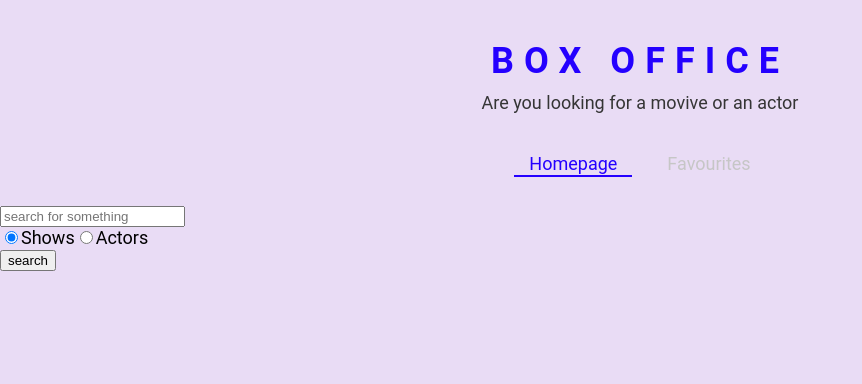
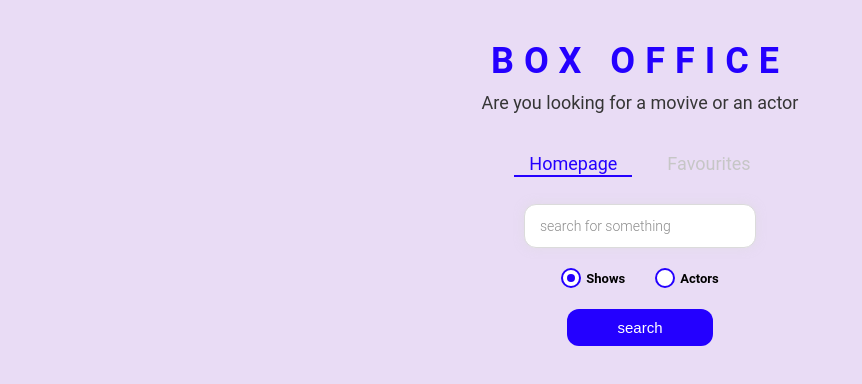
Before and after one commit to teja2316/BOX-OFFICE, a React (Create React App) app: page / in a window 1280 px wide. Shown: the top 384 px of the page, without its empty margins (0-862 px from the left). Built offline with nearby package versions, Linux system fonts and the light colour scheme; the HTML template or start-up script is replaced by a standard one.

Commit message:
styled the entire app

```diff
--- /dev/null
+++ b/src/Componenets/CustomRadio.jsx
@@ -0,0 +1,67 @@
+import React from 'react';
+import styled from 'styled-components';
+
+const RadioWrapper = styled.label`
+  display: block;
+  position: relative;
+  padding-left: 25px;
+  cursor: pointer;
+  font-size: 13px;
+  user-select: none;
+  font-weight: 700;
+  line-height: 1.65;
+
+  input {
+    position: absolute;
+    opacity: 0;
+    cursor: pointer;
+  }
+
+  span {
+    position: absolute;
+    top: 0;
+    left: 0;
+    height: 16px;
+    width: 16px;
+    background-color: #fff;
+    border: 2px solid ${({ theme }) => theme.mainColors.blue};
+    border-radius: 50%;
+  }
+
+  input:checked ~ span {
+    background-color: #fff;
+    border: 2px solid ${({ theme }) => theme.mainColors.blue};
+  }
+
+  span:after {
+    content: '';
+    position: absolute;
+    display: none;
+  }
+
+  input:checked ~ span:after {
+    display: block;
+  }
+
+  span:after {
+    top: 4px;
+    left: 4px;
+    width: 8px;
+    height: 8px;
+    border-radius: 50%;
+    background: ${({ theme }) => theme.mainColors.blue};
+  }
+`;
+
+const CustomRadio = ({ label, ...restProps }) => {
+  return (
+    <RadioWrapper htmlFor={restProps.id}>
+      {label}
+      <input {...restProps} type="radio" />
+
+      <span />
+    </RadioWrapper>
+  );
+};
+
+export default CustomRadio;
--- a/src/Componenets/Navs.styled.jsx
+++ b/src/Componenets/Navs.styled.jsx
@@ -1,5 +1,5 @@
-import styled from "styled-components";
-import { Link } from "react-router-dom";
+import styled from 'styled-components';
+import { Link } from 'react-router-dom';
 
 export const NavList = styled.ul`
   display: flex;
--- a/src/Pages/Homepage.jsx
+++ b/src/Pages/Homepage.jsx
@@ -1,17 +1,22 @@
 import React, { useState } from 'react';
 import ActorGrid from '../Componenets/actor/ActorGrid';
+import CustomRadio from '../Componenets/CustomRadio';
 import Mainpagelayout from '../Componenets/Mainpagelayout';
 import ShowGrid from '../Componenets/show/ShowGrid';
 import { apiGet } from '../misc/config';
 import { useLastQuery } from '../misc/custom-hooks';
+import {
+  RadioInputsWrapper,
+  SearchButtonWrapper,
+  SearchInput,
+} from './Homepage.styled';
 
 const Homepage = () => {
   const [input, setInput] = useLastQuery();
   const [results, setResults] = useState(null);
   const [searchOption, setSearchOption] = useState('shows');
 
-  const isShowaSearch = searchOption === 'shows';
-
+  const isShowsSearch = searchOption === 'shows';
 
   const onSearch = () => {
     apiGet(`/search/${searchOption}?q=${input}`).then(result => {
@@ -36,48 +41,52 @@
     }
 
     if (results && results.length > 0) {
-      return results[0].show ? (<ShowGrid data={results} />) : (<ActorGrid data={results} />) ;
+      return results[0].show ? (
+        <ShowGrid data={results} />
+      ) : (
+        <ActorGrid data={results} />
+      );
     }
     return null;
   };
 
   return (
     <Mainpagelayout>
-      <input
+      <SearchInput
         type="text"
         placeholder="search for something"
         onChange={e => setInput(e.target.value)}
+        onKeyDown={onKeyDown}
         value={input}
-        onKeyDown={onKeyDown}
       />
 
-      <div>
-        <label htmlFor="shows-search">
-          <input
+      <RadioInputsWrapper>
+        <div>
+          <CustomRadio
+            label="Shows"
             id="shows-search"
-            type="radio"
             value="shows"
-            checked={isShowaSearch}
+            checked={isShowsSearch}
             onChange={onRadioChage}
           />
-          Shows
-        </label>
+        </div>
 
-        <label htmlFor="actors-search">
-          <input
+        <div>
+          <CustomRadio
+            label="Actors"
             id="actors-search"
-            type="radio"
             value="people"
-            checked={!isShowaSearch}
+            checked={!isShowsSearch}
             onChange={onRadioChage}
           />
-          Actors
-        </label>
-      </div>
+        </div>
+      </RadioInputsWrapper>
 
-      <button type="button" onClick={onSearch}>
-        search
-      </button>
+      <SearchButtonWrapper>
+        <button type="button" onClick={onSearch}>
+          search
+        </button>
+      </SearchButtonWrapper>
       {renderResults()}
     </Mainpagelayout>
   );
--- /dev/null
+++ b/src/Pages/Homepage.styled.jsx
@@ -0,0 +1,49 @@
+import styled from "styled-components";
+
+export const SearchInput = styled.input`
+  display: block;
+  font-family: 'Roboto', sans-serif;
+  width: 200px;
+  margin: auto;
+  outline: none;
+  padding: 13px 15px;
+  border: 1px solid #dbdbdb;
+  box-shadow: 0px 0px 10px 0px rgba(219, 219, 219, 0.5);
+  font-size: 14px;
+  border-radius: 12px;
+  color: #8d8d8d;
+
+  &::placeholder {
+    font-weight: 300;
+    color: #8d8d8d;
+  }
+`;
+
+export const RadioInputsWrapper = styled.div`
+  display: flex;
+  justify-content: center;
+  margin: 20px 0;
+
+  div {
+    margin: 0 15px;
+  }
+`;
+
+export const SearchButtonWrapper = styled.div`
+  text-align: center;
+  margin-bottom: 35px;
+
+  button {
+    color: #fff;
+    background-color: ${({ theme }) => theme.mainColors.blue};
+    margin: auto;
+    padding: 10px 50px;
+    font-size: 15px;
+    border: none;
+    outline: none;
+    border-radius: 12px;
+    &:hover {
+      cursor: pointer;
+    }
+  }
+`;
```
